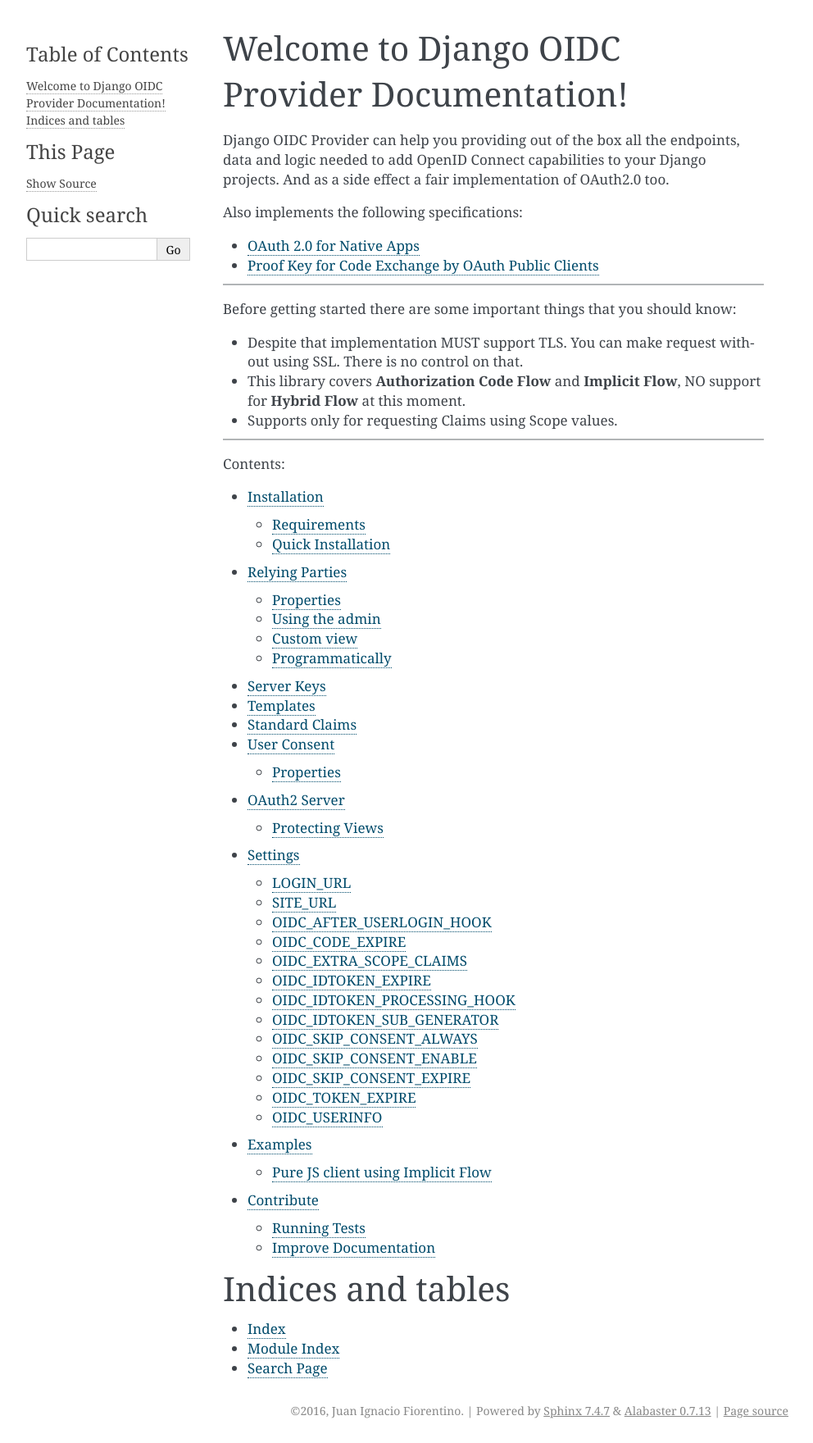
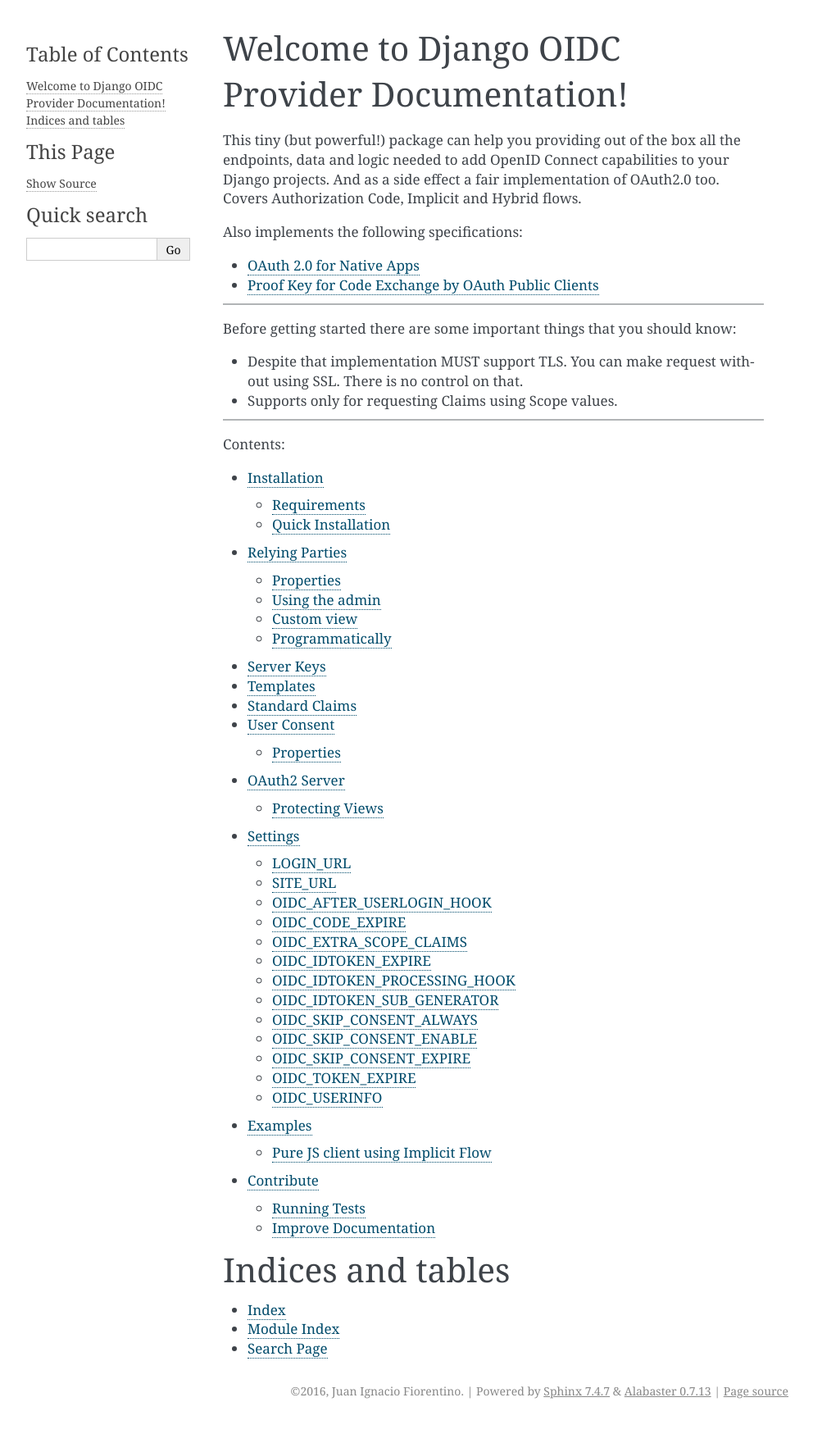
Before and after one commit to juanifioren/django-oidc-provider, a Sphinx documentation site: the page built from docs/index.rst, in a window 1280 px wide. Shown: the whole page at 82% size, without its empty margins (148-1140 px from the left). Built offline with Sphinx 7.4.7, drawn with Linux system fonts in a browser that asks for light colours; after the commit the page ends 1736 px from its top, so only the background shows below that.

Commit message:
Improve docs.

```diff
--- a/docs/index.rst
+++ b/docs/index.rst
@@ -1,7 +1,7 @@
 Welcome to Django OIDC Provider Documentation!
 ==============================================
 
-Django OIDC Provider can help you providing out of the box all the endpoints, data and logic needed to add OpenID Connect capabilities to your Django projects. And as a side effect a fair implementation of OAuth2.0 too.
+This tiny (but powerful!) package can help you providing out of the box all the endpoints, data and logic needed to add OpenID Connect capabilities to your Django projects. And as a side effect a fair implementation of OAuth2.0 too. Covers Authorization Code, Implicit and Hybrid flows.
 
 Also implements the following specifications:
 
@@ -13,7 +13,6 @@
 Before getting started there are some important things that you should know:
 
 * Despite that implementation MUST support TLS. You can make request without using SSL. There is no control on that.
-* This library covers **Authorization Code Flow**  and **Implicit Flow**, NO support for **Hybrid Flow** at this moment.
 * Supports only for requesting Claims using Scope values.
 
 --------------------------------------------------------------------------------
--- a/docs/sections/relyingparties.rst
+++ b/docs/sections/relyingparties.rst
@@ -18,7 +18,7 @@
 * ``client_type``: Values are ``confidential`` and ``public``.
 * ``client_id``: Client unique identifier.
 * ``client_secret``: Client secret for confidential applications.
-* ``response_type``: Values are ``code``, ``id_token`` and ``id_token token``.
+* ``response_type``: Values depends of wich flow you want use.
 * ``jwt_alg``: Clients can choose wich algorithm will be used to sign id_tokens. Values are ``HS256`` and ``RS256``.
 * ``date_created``: Date automatically added when created.
 
```
